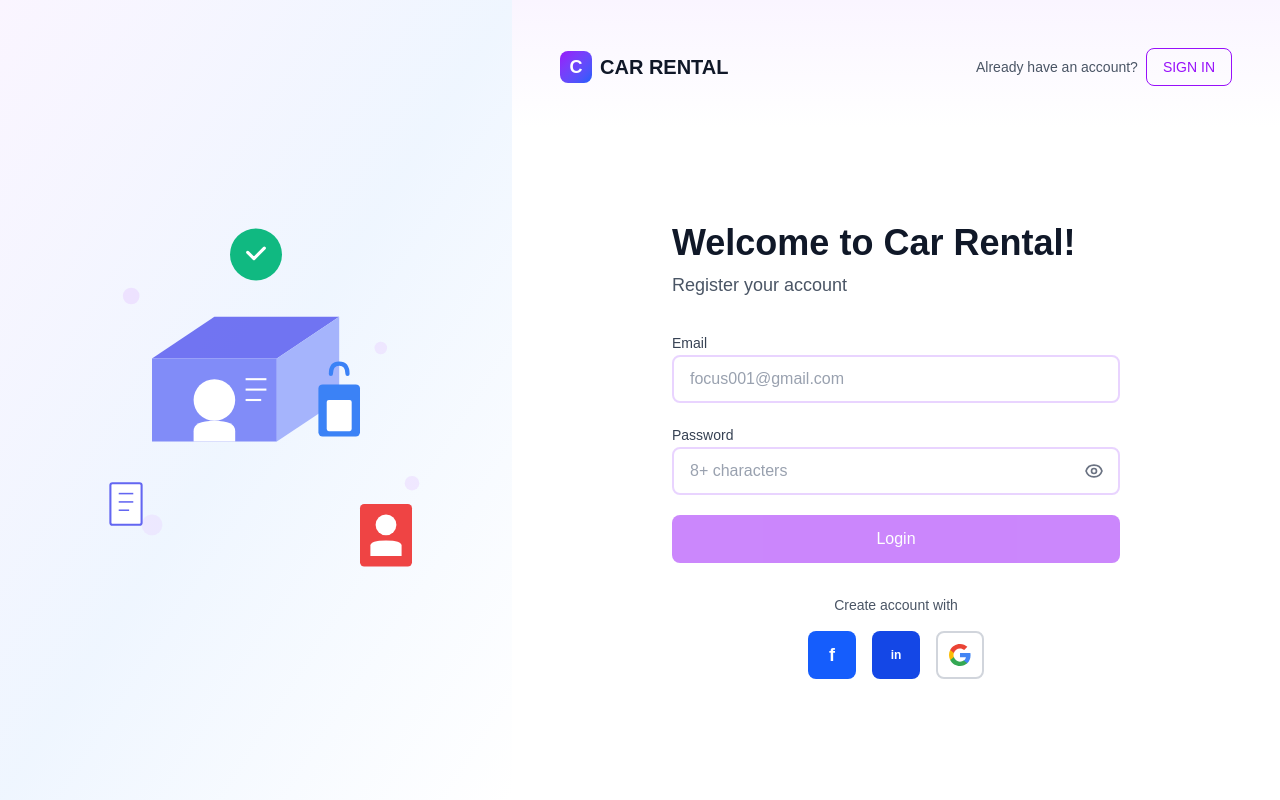
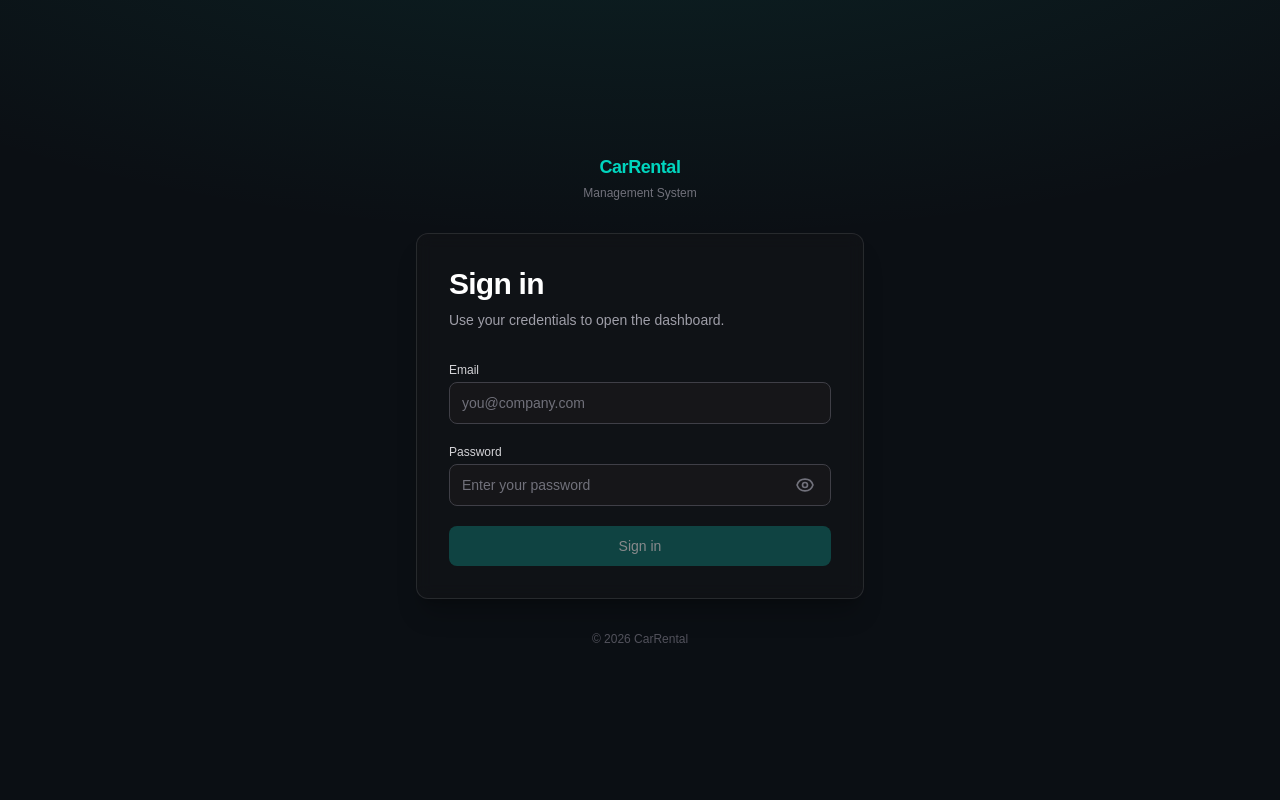
Before and after one commit to aplactuan/car-rental-frontend, a Next.js app: page / in a window 1280 px wide. Built offline with nearby package versions, Linux system fonts and the light colour scheme.

Commit message:
feat(dashboard): add dummy analytics section with KPIs and chart placeholder

```diff
--- a/app/page.js
+++ b/app/page.js
@@ -2,6 +2,9 @@
 
 import { useRouter } from "next/navigation";
 import { useMemo, useState } from "react";
+
+const inputClass =
+  "w-full rounded-lg border border-zinc-700 bg-zinc-900/80 px-3 py-2.5 text-sm text-zinc-100 outline-none transition placeholder:text-zinc-500 focus:border-teal-500 focus:ring-2 focus:ring-teal-500/20";
 
 export default function Home() {
   const router = useRouter();
@@ -45,136 +48,34 @@ export default function Home() {
   }
 
   return (
-    <div className="min-h-screen bg-white">
-      {/* Light purple gradient at top */}
-      <div className="absolute top-0 left-0 right-0 h-32 bg-gradient-to-b from-purple-50 to-transparent" />
-
-      <div className="relative flex min-h-screen">
-        {/* Left Section - Illustration (40%) */}
-        <div className="hidden lg:flex lg:w-[40%] items-center justify-center bg-gradient-to-br from-purple-50 via-blue-50 to-white p-12">
-          <div className="relative w-full max-w-md">
-            {/* Isometric Illustration */}
-            <svg
-              viewBox="0 0 400 400"
-              className="w-full h-auto"
-              xmlns="http://www.w3.org/2000/svg"
-            >
-              {/* Background decorative shapes */}
-              <circle cx="80" cy="100" r="8" fill="#E9D5FF" opacity="0.6" />
-              <circle cx="320" cy="150" r="6" fill="#E9D5FF" opacity="0.5" />
-              <circle cx="100" cy="320" r="10" fill="#E9D5FF" opacity="0.4" />
-              <circle cx="350" cy="280" r="7" fill="#E9D5FF" opacity="0.5" />
-
-              {/* Book-like structure (isometric) */}
-              <g transform="translate(100, 80)">
-                {/* Book base */}
-                <path
-                  d="M 0 80 L 60 40 L 180 40 L 120 80 Z"
-                  fill="#6366F1"
-                  opacity="0.9"
-                />
-                <path
-                  d="M 0 80 L 120 80 L 120 160 L 0 160 Z"
-                  fill="#818CF8"
-                />
-                <path
-                  d="M 120 80 L 180 40 L 180 120 L 120 160 Z"
-                  fill="#A5B4FC"
+    <div className="relative min-h-screen bg-[#0B0F14] text-zinc-100">
+      <div
+        className="pointer-events-none absolute inset-0 bg-[radial-gradient(ellipse_80%_50%_at_50%_-20%,rgba(20,184,166,0.12),transparent)]"
+        aria-hidden
       />
 
-                {/* User profile icon inside book */}
-                <circle cx="60" cy="120" r="20" fill="#FFFFFF" />
-                <path
-                  d="M 40 150 Q 40 140 60 140 Q 80 140 80 150 L 80 160 L 40 160 Z"
-                  fill="#FFFFFF"
-                />
-
-                {/* Lines representing data */}
-                <line x1="90" y1="100" x2="110" y2="100" stroke="#FFFFFF" strokeWidth="2" />
-                <line x1="90" y1="110" x2="110" y2="110" stroke="#FFFFFF" strokeWidth="2" />
-                <line x1="90" y1="120" x2="105" y2="120" stroke="#FFFFFF" strokeWidth="2" />
-              </g>
-
-              {/* Green checkmark icon */}
-              <g transform="translate(200, 60)">
-                <circle cx="0" cy="0" r="25" fill="#10B981" />
-                <path
-                  d="M -8 -2 L -2 4 L 8 -6"
-                  stroke="#FFFFFF"
-                  strokeWidth="3"
-                  strokeLinecap="round"
-                  strokeLinejoin="round"
-                  fill="none"
-                />
-              </g>
-
-              {/* Blue padlock icon */}
-              <g transform="translate(280, 200)">
-                <rect x="-20" y="-15" width="40" height="50" rx="4" fill="#3B82F6" />
-                <rect x="-12" y="0" width="24" height="30" rx="2" fill="#FFFFFF" />
-                <path
-                  d="M -8 -25 Q -8 -35 0 -35 Q 8 -35 8 -25"
-                  stroke="#3B82F6"
-                  strokeWidth="4"
-                  fill="none"
-                  strokeLinecap="round"
-                />
-              </g>
-
-              {/* Document icon */}
-              <g transform="translate(60, 280)">
-                <rect x="0" y="0" width="30" height="40" rx="2" fill="#FFFFFF" stroke="#6366F1" strokeWidth="2" />
-                <line x1="8" y1="10" x2="22" y2="10" stroke="#6366F1" strokeWidth="1.5" />
-                <line x1="8" y1="18" x2="22" y2="18" stroke="#6366F1" strokeWidth="1.5" />
-                <line x1="8" y1="26" x2="18" y2="26" stroke="#6366F1" strokeWidth="1.5" />
-              </g>
-
-              {/* Red card with person icon */}
-              <g transform="translate(300, 300)">
-                <rect x="0" y="0" width="50" height="60" rx="4" fill="#EF4444" />
-                <circle cx="25" cy="20" r="10" fill="#FFFFFF" />
-                <path
-                  d="M 10 40 Q 10 35 25 35 Q 40 35 40 40 L 40 50 L 10 50 Z"
-                  fill="#FFFFFF"
-                />
-              </g>
-            </svg>
+      <main className="relative z-10 flex min-h-screen flex-col items-center justify-center px-4 py-10 sm:px-8">
+        <div className="w-full max-w-md">
+          <div className="mb-8 text-center">
+            <div className="text-lg font-semibold tracking-tight text-teal-400">
+              CarRental
             </div>
+            <div className="mt-1 text-xs text-zinc-500">Management System</div>
           </div>
 
-        {/* Right Section - Form (60%) */}
-        <div className="flex-1 lg:w-[60%] flex flex-col p-8 lg:p-12">
-          {/* Top bar with logo and sign in link */}
-          <div className="flex items-center justify-between mb-8 lg:mb-16">
-            <div className="flex items-center gap-2">
-              <div className="w-8 h-8 bg-gradient-to-br from-purple-600 to-blue-600 rounded-lg flex items-center justify-center">
-                <span className="text-white font-bold text-lg">C</span>
-              </div>
-              <span className="text-xl font-bold text-gray-900">CAR RENTAL</span>
-            </div>
-            <div className="flex items-center gap-2">
-              <span className="text-sm text-gray-600">Already have an account?</span>
-              <button className="px-4 py-2 text-sm font-medium text-purple-600 border border-purple-600 rounded-lg hover:bg-purple-50 transition-colors">
-                SIGN IN
-              </button>
-            </div>
-          </div>
-
-          {/* Form Container */}
-          <div className="flex-1 flex items-center justify-center">
-            <div className="w-full max-w-md">
-              <h1 className="text-4xl font-bold text-gray-900 mb-2">
-                Welcome to Car Rental!
+          <div className="rounded-xl border border-white/10 bg-zinc-900/40 p-6 shadow-xl shadow-black/20 backdrop-blur-sm sm:p-8">
+            <h1 className="text-3xl font-bold tracking-tight text-white">
+              Sign in
             </h1>
-              <p className="text-lg text-gray-600 mb-8">
-                Register your account
+            <p className="mt-2 text-sm text-zinc-400">
+              Use your credentials to open the dashboard.
             </p>
 
-              <form onSubmit={onSubmit} className="space-y-5">
-                <div className="space-y-2">
+            <form onSubmit={onSubmit} className="mt-8 space-y-5">
+              <div>
                 <label
                   htmlFor="email"
-                    className="text-sm font-medium text-gray-700"
+                  className="mb-1 block text-xs font-medium text-zinc-300"
                 >
                   Email
                 </label>
@@ -184,16 +85,16 @@ export default function Home() {
                   autoComplete="email"
                   value={email}
                   onChange={(e) => setEmail(e.target.value)}
-                    className="w-full h-12 px-4 border-2 border-purple-200 rounded-lg focus:outline-none focus:border-purple-500 transition-colors text-gray-900 placeholder-gray-400"
-                    placeholder="focus001@gmail.com"
+                  className={inputClass}
+                  placeholder="you@company.com"
                   required
                 />
               </div>
 
-                <div className="space-y-2">
+              <div>
                 <label
                   htmlFor="password"
-                    className="text-sm font-medium text-gray-700"
+                  className="mb-1 block text-xs font-medium text-zinc-300"
                 >
                   Password
                 </label>
@@ -204,23 +105,49 @@ export default function Home() {
                     autoComplete="current-password"
                     value={password}
                     onChange={(e) => setPassword(e.target.value)}
-                      className="w-full h-12 px-4 pr-12 border-2 border-purple-200 rounded-lg focus:outline-none focus:border-purple-500 transition-colors text-gray-900 placeholder-gray-400"
-                      placeholder="8+ characters"
+                    className={`${inputClass} pr-11`}
+                    placeholder="Enter your password"
                     required
                   />
                   <button
                     type="button"
                     onClick={() => setShowPassword(!showPassword)}
-                      className="absolute right-4 top-1/2 -translate-y-1/2 text-gray-500 hover:text-gray-700"
+                    className="absolute right-3 top-1/2 -translate-y-1/2 rounded-md p-1 text-zinc-500 transition hover:bg-white/10 hover:text-zinc-300"
+                    aria-label={showPassword ? "Hide password" : "Show password"}
                   >
                     {showPassword ? (
-                        <svg className="w-5 h-5" fill="none" stroke="currentColor" viewBox="0 0 24 24">
-                          <path strokeLinecap="round" strokeLinejoin="round" strokeWidth={2} d="M13.875 18.825A10.05 10.05 0 0112 19c-4.478 0-8.268-2.943-9.543-7a9.97 9.97 0 011.563-3.029m5.858.908a3 3 0 114.243 4.243M9.878 9.878l4.242 4.242M9.88 9.88l-3.29-3.29m7.532 7.532l3.29 3.29M3 3l3.59 3.59m0 0A9.953 9.953 0 0112 5c4.478 0 8.268 2.943 9.543 7a10.025 10.025 0 01-4.132 5.411m0 0L21 21" />
+                      <svg
+                        className="h-5 w-5"
+                        fill="none"
+                        stroke="currentColor"
+                        viewBox="0 0 24 24"
+                      >
+                        <path
+                          strokeLinecap="round"
+                          strokeLinejoin="round"
+                          strokeWidth={2}
+                          d="M13.875 18.825A10.05 10.05 0 0112 19c-4.478 0-8.268-2.943-9.543-7a9.97 9.97 0 011.563-3.029m5.858.908a3 3 0 114.243 4.243M9.878 9.878l4.242 4.242M9.88 9.88l-3.29-3.29m7.532 7.532l3.29 3.29M3 3l3.59 3.59m0 0A9.953 9.953 0 0112 5c4.478 0 8.268 2.943 9.543 7a10.025 10.025 0 01-4.132 5.411m0 0L21 21"
+                        />
                       </svg>
                     ) : (
-                        <svg className="w-5 h-5" fill="none" stroke="currentColor" viewBox="0 0 24 24">
-                          <path strokeLinecap="round" strokeLinejoin="round" strokeWidth={2} d="M15 12a3 3 0 11-6 0 3 3 0 016 0z" />
-                          <path strokeLinecap="round" strokeLinejoin="round" strokeWidth={2} d="M2.458 12C3.732 7.943 7.523 5 12 5c4.478 0 8.268 2.943 9.542 7-1.274 4.057-5.064 7-9.542 7-4.477 0-8.268-2.943-9.542-7z" />
+                      <svg
+                        className="h-5 w-5"
+                        fill="none"
+                        stroke="currentColor"
+                        viewBox="0 0 24 24"
+                      >
+                        <path
+                          strokeLinecap="round"
+                          strokeLinejoin="round"
+                          strokeWidth={2}
+                          d="M15 12a3 3 0 11-6 0 3 3 0 016 0z"
+                        />
+                        <path
+                          strokeLinecap="round"
+                          strokeLinejoin="round"
+                          strokeWidth={2}
+                          d="M2.458 12C3.732 7.943 7.523 5 12 5c4.478 0 8.268 2.943 9.542 7-1.274 4.057-5.064 7-9.542 7-4.477 0-8.268-2.943-9.542-7z"
+                        />
                       </svg>
                     )}
                   </button>
@@ -228,7 +155,7 @@ export default function Home() {
               </div>
 
               {error ? (
-                  <div className="rounded-lg border border-red-200 bg-red-50 px-4 py-3 text-sm text-red-700">
+                <div className="rounded-lg border border-red-500/30 bg-red-950/40 px-4 py-3 text-sm text-red-300">
                   {error}
                 </div>
               ) : null}
@@ -236,43 +163,18 @@ export default function Home() {
               <button
                 type="submit"
                 disabled={!canSubmit}
-                  className="w-full h-12 bg-purple-600 text-white rounded-lg font-medium hover:bg-purple-700 transition-colors disabled:opacity-50 disabled:cursor-not-allowed flex items-center justify-center"
+                className="w-full rounded-lg bg-[#0F766E] px-4 py-2.5 text-sm font-medium text-white transition hover:bg-[#0d9488] disabled:cursor-not-allowed disabled:opacity-50"
               >
-                  {isLoading ? "Signing in..." : "Login"}
+                {isLoading ? "Signing in…" : "Sign in"}
               </button>
             </form>
+          </div>
 
-              {/* Social Login Section */}
-              <div className="mt-8">
-                <p className="text-center text-sm text-gray-600 mb-4">
-                  Create account with
+          <p className="mt-8 text-center text-xs text-zinc-600">
+            © 2026 CarRental
           </p>
-                <div className="flex items-center justify-center gap-4">
-                  {/* Facebook */}
-                  <button className="w-12 h-12 rounded-lg bg-blue-600 flex items-center justify-center hover:bg-blue-700 transition-colors">
-                    <span className="text-white font-bold text-lg">f</span>
-                  </button>
-
-                  {/* LinkedIn */}
-                  <button className="w-12 h-12 rounded-lg bg-blue-700 flex items-center justify-center hover:bg-blue-800 transition-colors">
-                    <span className="text-white font-bold text-xs">in</span>
-                  </button>
-
-                  {/* Google */}
-                  <button className="w-12 h-12 rounded-lg border-2 border-gray-300 flex items-center justify-center hover:bg-gray-50 transition-colors">
-                    <svg className="w-6 h-6" viewBox="0 0 24 24">
-                      <path fill="#4285F4" d="M22.56 12.25c0-.78-.07-1.53-.2-2.25H12v4.26h5.92c-.26 1.37-1.04 2.53-2.21 3.31v2.77h3.57c2.08-1.92 3.28-4.74 3.28-8.09z"/>
-                      <path fill="#34A853" d="M12 23c2.97 0 5.46-.98 7.28-2.66l-3.57-2.77c-.98.66-2.23 1.06-3.71 1.06-2.86 0-5.29-1.93-6.16-4.53H2.18v2.84C3.99 20.53 7.7 23 12 23z"/>
-                      <path fill="#FBBC05" d="M5.84 14.09c-.22-.66-.35-1.36-.35-2.09s.13-1.43.35-2.09V7.07H2.18C1.43 8.55 1 10.22 1 12s.43 3.45 1.18 4.93l2.85-2.22.81-.62z"/>
-                      <path fill="#EA4335" d="M12 5.38c1.62 0 3.06.56 4.21 1.64l3.15-3.15C17.45 2.09 14.97 1 12 1 7.7 1 3.99 3.47 2.18 7.07l3.66 2.84c.87-2.6 3.3-4.53 6.16-4.53z"/>
-                    </svg>
-                  </button>
         </div>
-              </div>
-            </div>
-          </div>
-        </div>
-      </div>
+      </main>
     </div>
   );
 }
```
Also changed, not shown: app/dashboard/page.js (+129 -22 lines). Lines whose indentation alone changed are shown as unchanged.
